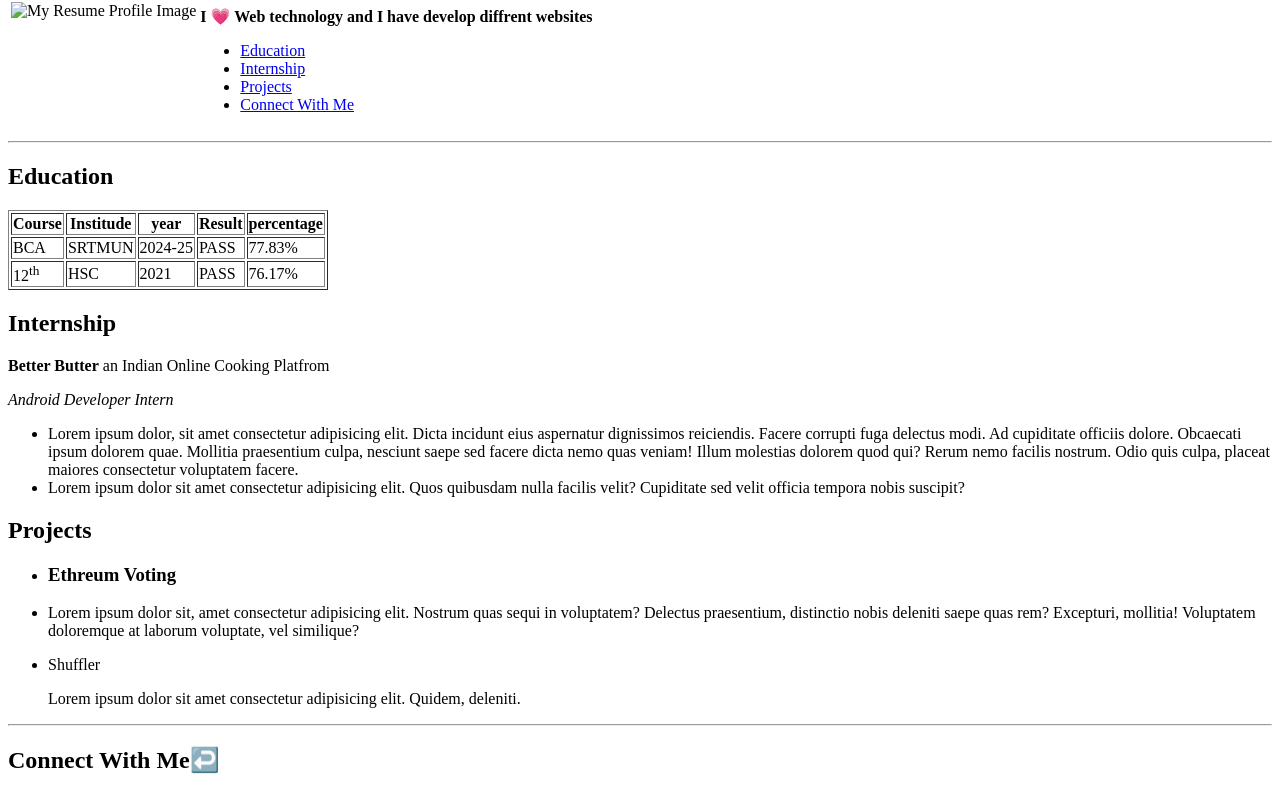
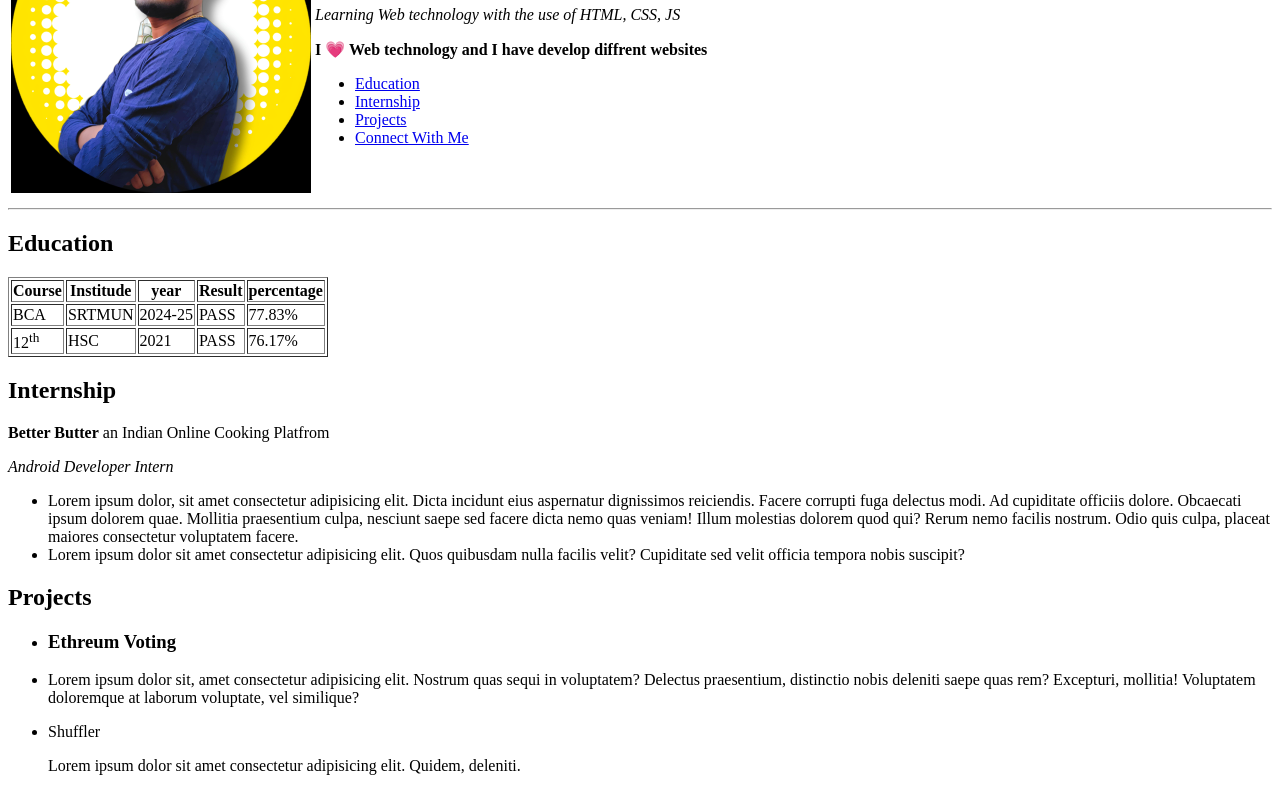
Before and after one commit to vpanchal-hub/Resume, a plain HTML site: page index.html in a window 1280 px wide. Shown: the part 136-926 px from the top of the page. Drawn offline with Linux system fonts and the light colour scheme.

Commit message:
Update index.html
image issue fixed

```diff
--- a/index.html
+++ b/index.html
@@ -13,7 +13,7 @@
         <table>
             <tr>
                 <td>
-                    <img width="300" src="images/Profile.jpg" alt="My Resume Profile Image">
+                    <img width="300" src="./Profile.jpg" alt="My Resume Profile Image">
                 </td>
                 <td>
                     <h1>Vishnu Panchal</h1>
```
